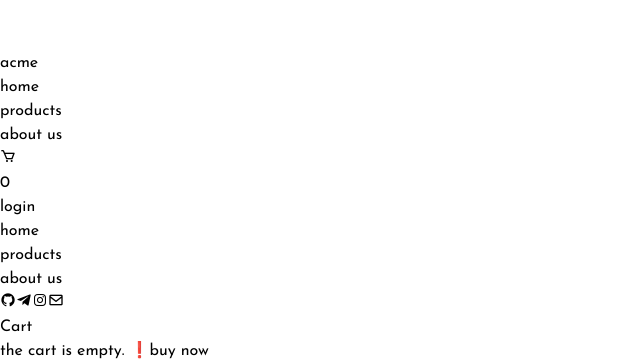
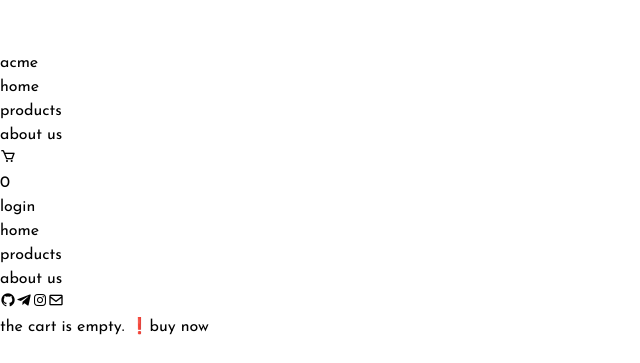
Before and after one commit to sadranafe/React_Lab, a React (Vite) app in the folder 004/shoppingCart/: page /cart in a window 1280 px wide. Shown: the part 1573-1936 px from the top of the page, without its empty margins (0-640 px from the left). After the commit the page ends 1912 px from the top, so only its background shows below. Built offline with nearby package versions, Linux system fonts and the light colour scheme.

Commit message:
the ui of the cart and cartProduct changed

```diff
--- a/004/shoppingCart/src/components/nav/nav.jsx
+++ b/004/shoppingCart/src/components/nav/nav.jsx
@@ -13,7 +13,7 @@ const Nav = () => {
 
     return (
         <>
-            <div className = 'flex flex-wrap justify-between items-center shadow-sm shadow-neutral-100 bg-neutral-50 p-4'>
+            <div className = 'flex flex-wrap justify-between items-center bg-neutral-50 shadow-sm shadow-gray-100 p-4'>
 
                 <div className = 'flex flex-wrap w-6/12 min-[930px]:flex-nowrap items-center justify-start md:w-2/12 min-[930px]:w-1/12'>
 
--- a/004/shoppingCart/src/pages/cart.jsx
+++ b/004/shoppingCart/src/pages/cart.jsx
@@ -26,12 +26,8 @@ const Cart = () => {
         <>
             <Toaster/>
 
-            <div className = 'w-full h-[88vh] flex flex-wrap justify-center items-center'>
-                <div className = 'w-8/12 shadow-lg shadow-gray-200 bg-neutral-100 h-[500px] overflow-hidden rounded-3xl'>
-                    <div className = 'text-center py-3'>
-                        <h1 className = 'text-2xl'>Cart</h1>
-                    </div>
-
+            <div className = 'w-full h-[88vh] flex flex-wrap justify-center items-center bg-neutral-50'>
+                <div className = 'w-8/12 h-[500px] overflow-hidden rounded-3xl'>
                     <div className = 'h-full px-4 pb-14 overflow-scroll'>
                         {
                             cartData.length === 0 ?
--- a/004/shoppingCart/src/pages/products.jsx
+++ b/004/shoppingCart/src/pages/products.jsx
@@ -43,7 +43,7 @@ const Products = ({onGetData}) => {
 
     return (
         <>
-            <div className = 'flex flex-wrap justify-center items-center content-center'>
+            <div className = 'flex flex-wrap justify-center items-center content-center bg-neutral-50'>
                 <div className = 'w-full flex flex-wrap justify-center items-center select-none my-3 mt-6'>
 
                     <div className = 'w-8/12 flex flex-wrap justify-between items-center text-center'>
```
